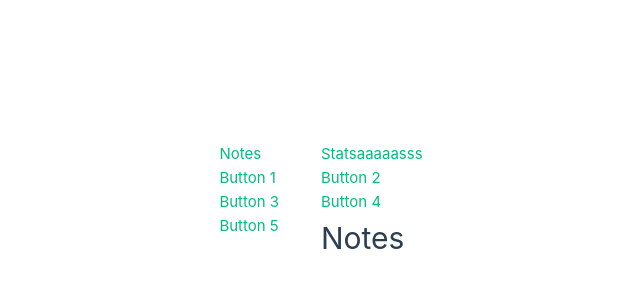
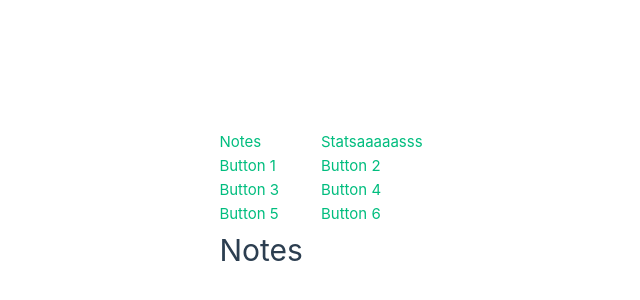
Before and after one commit to memorah/vue-composition-api-noteAPP, a Vue app: page / in a window 1280 px wide. Shown: the part 198-498 px from the top of the page, without its empty margins (319-959 px from the left). Built offline with nearby package versions, Linux system fonts and the light colour scheme.

Commit message:
app edit btn 6

```diff
--- a/src/App.vue
+++ b/src/App.vue
@@ -6,6 +6,7 @@
   <router-link to="/button3">Button 3</router-link>
   <router-link to="/button4">Button 4</router-link>
   <router-link to="/button4">Button 5</router-link>
+  <router-link to="/button4">Button 6</router-link>
   <RouterView />
 </template>
 
```
